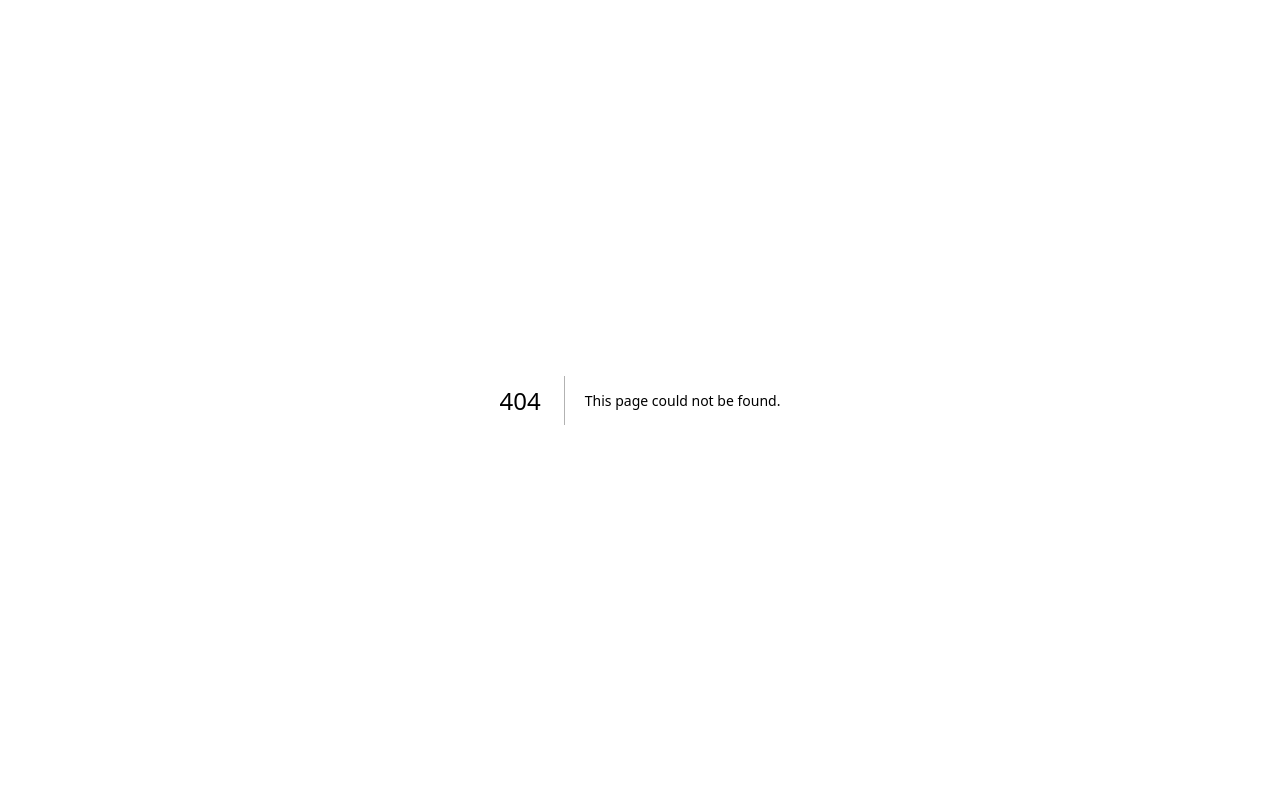
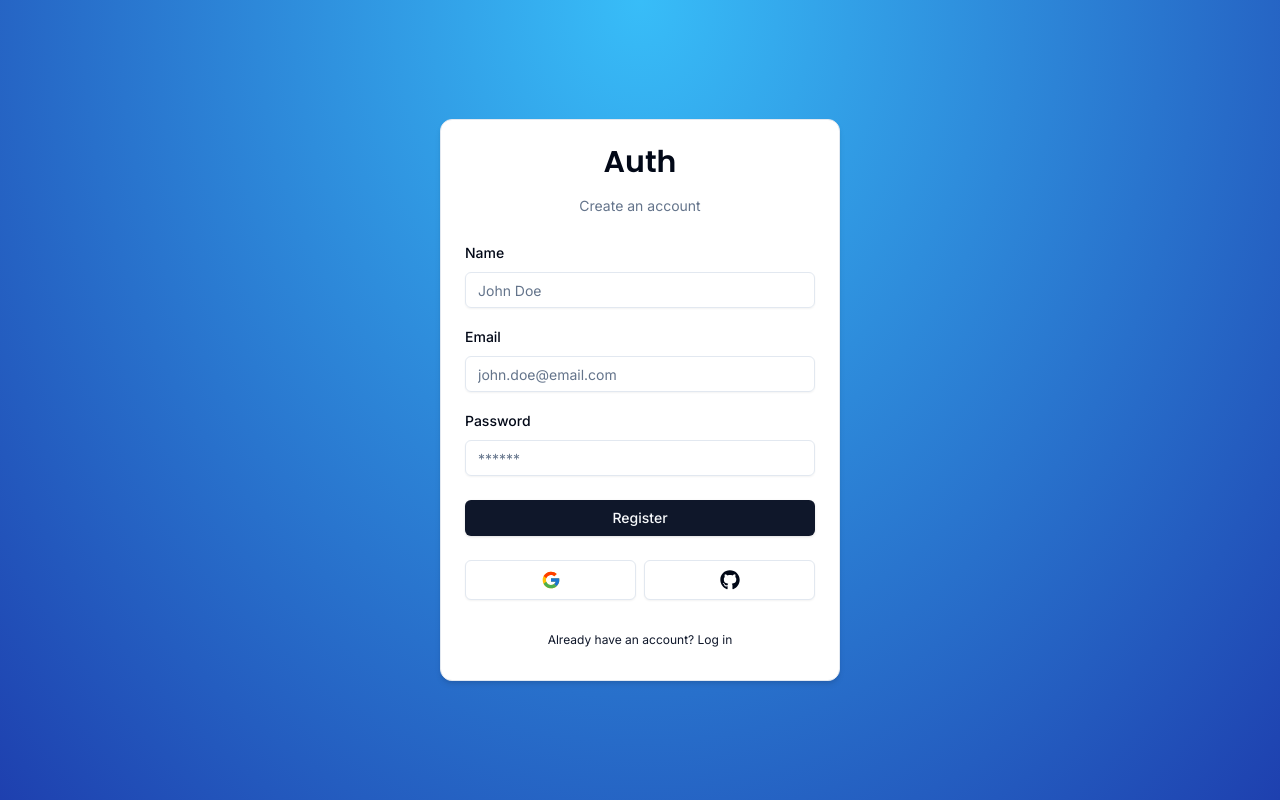
Before and after one commit to kelsondouglas/learningnextauth, a Next.js app: page /auth/register in a window 1280 px wide. Before the commit this address had no page. Built offline with nearby package versions, Linux system fonts and the light colour scheme.

Commit message:
feat: creating register page and register server action

```diff
--- /dev/null
+++ b/actions/register.ts
@@ -0,0 +1,16 @@
+"use server";
+
+import * as z from "zod";
+import { RegisterSchema } from "@/schemas";
+
+type RegisterActionType = z.infer<typeof RegisterSchema>;
+
+export const register = async (values: RegisterActionType) => {
+  const validatedFields = RegisterSchema.safeParse(values);
+
+  if (!validatedFields.success) {
+    return { error: "Invalid fields!" };
+  }
+
+  return { success: "Email sent!" };
+};
--- /dev/null
+++ b/app/auth/register/page.tsx
@@ -0,0 +1,12 @@
+import RegisterForm from "@/components/auth/register-form";
+import React from "react";
+
+const RegisterPage = () => {
+  return (
+    <div>
+      <RegisterForm />
+    </div>
+  );
+};
+
+export default RegisterPage;
--- /dev/null
+++ b/components/auth/register-form.tsx
@@ -0,0 +1,127 @@
+"use client";
+
+import React, { useState, useTransition } from "react";
+import CardWrapper from "./card-wrapper";
+import * as z from "zod";
+import { RegisterSchema } from "@/schemas";
+import { useForm } from "react-hook-form";
+import { zodResolver } from "@hookform/resolvers/zod";
+import {
+  Form,
+  FormControl,
+  FormField,
+  FormItem,
+  FormLabel,
+  FormMessage,
+} from "@/components/ui/form";
+import { Input } from "../ui/input";
+import { Button } from "../ui/button";
+import { FormError } from "../form-error";
+import { FormSuccess } from "../form-success";
+import { register } from "@/actions/register";
+
+type RegisterFormInputs = z.infer<typeof RegisterSchema>;
+
+const RegisterForm = () => {
+  const [isPending, setTransition] = useTransition();
+  const [error, setError] = useState<string | undefined>("");
+  const [success, setSuccess] = useState<string | undefined>("");
+
+  const form = useForm<RegisterFormInputs>({
+    resolver: zodResolver(RegisterSchema),
+    defaultValues: {
+      name: "",
+      email: "",
+      password: "",
+    },
+  });
+
+  const onSubmit = (values: RegisterFormInputs) => {
+    setError("");
+    setSuccess("");
+
+    setTransition(() => {
+      register(values).then((data) => {
+        setError(data.error);
+        setSuccess(data.success);
+      });
+    });
+  };
+
+  return (
+    <CardWrapper
+      headerLabel="Create an account"
+      backButtonHref="/auth/register"
+      backButtonLabel="Already have an account? Log in"
+      showSocial
+    >
+      <Form {...form}>
+        <form className="space-y-6" onSubmit={form.handleSubmit(onSubmit)}>
+          <div className="space-y-4">
+            <FormField
+              control={form.control}
+              name="name"
+              render={({ field }) => (
+                <FormItem>
+                  <FormLabel>Name</FormLabel>
+                  <FormControl>
+                    <Input
+                      disabled={isPending}
+                      {...field}
+                      type="text"
+                      placeholder="John Doe"
+                    />
+                  </FormControl>
+                  <FormMessage />
+                </FormItem>
+              )}
+            />
+            <FormField
+              control={form.control}
+              name="email"
+              render={({ field }) => (
+                <FormItem>
+                  <FormLabel>Email</FormLabel>
+                  <FormControl>
+                    <Input
+                      disabled={isPending}
+                      {...field}
+                      type="email"
+                      placeholder="john.doe@email.com"
+                    />
+                  </FormControl>
+                  <FormMessage />
+                </FormItem>
+              )}
+            />
+            <FormField
+              control={form.control}
+              name="password"
+              render={({ field }) => (
+                <FormItem>
+                  <FormLabel>Password</FormLabel>
+                  <FormControl>
+                    <Input
+                      disabled={isPending}
+                      {...field}
+                      type="password"
+                      placeholder="******"
+                    />
+                  </FormControl>
+                  <FormMessage />
+                </FormItem>
+              )}
+            />
+          </div>
+          <FormError message={error} />
+          <FormSuccess message={success} />
+          <Button disabled={isPending} type="submit" className="w-full">
+            Register
+          </Button>
+        </form>
+      </Form>
+    </CardWrapper>
+  );
+};
+
+export default RegisterForm;
--- a/schemas/index.ts
+++ b/schemas/index.ts
@@ -4,3 +4,11 @@
   email: z.string().email(),
   password: z.string().min(1, { message: "Password is required." }),
 });
+
+export const RegisterSchema = z.object({
+  name: z.string(),
+  email: z.string().email(),
+  password: z
+    .string()
+    .min(6, { message: "Password must have a minimun of 6 characters" }),
+});
```
